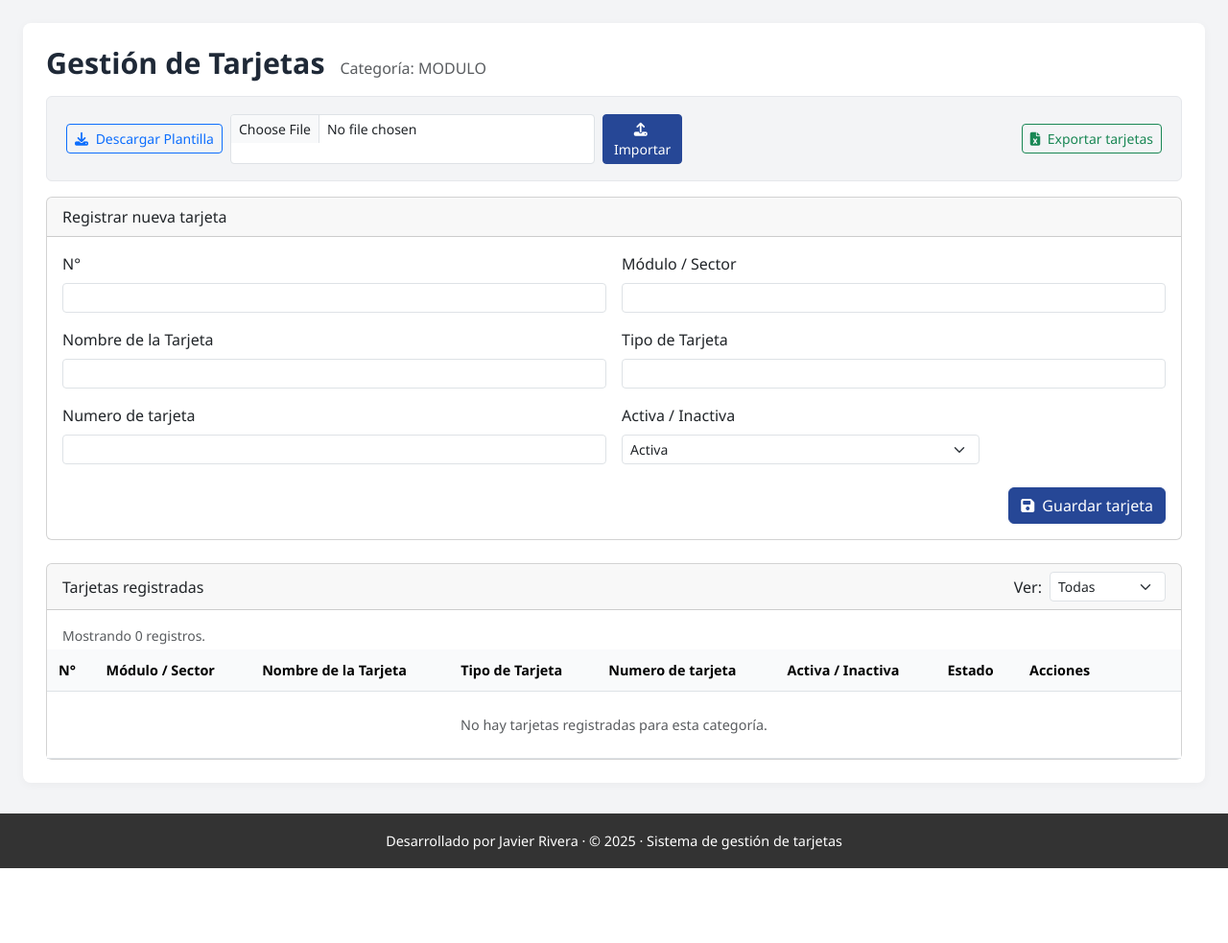
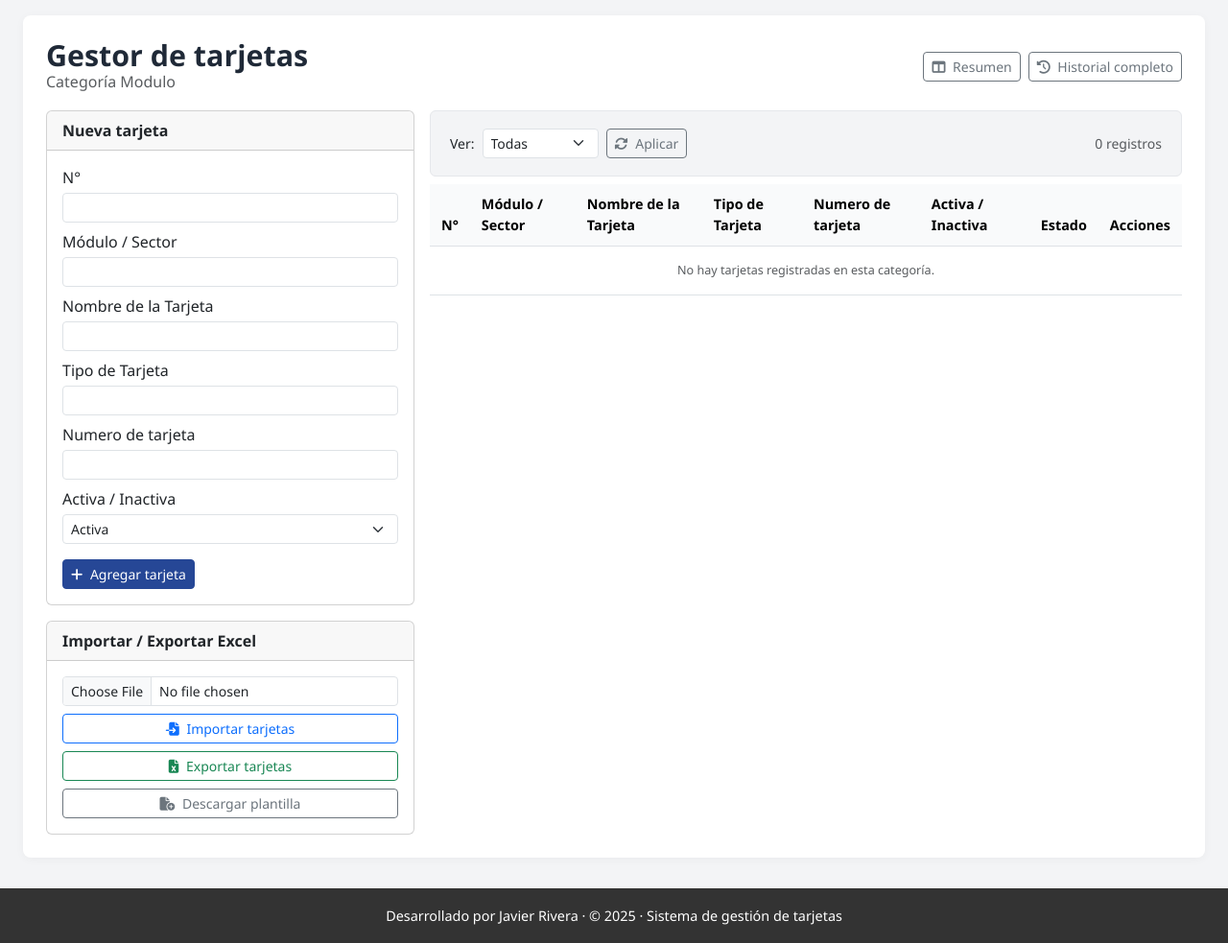
Before and after one commit to Javier-9690/tarjetas-web, a Flask app: page /category/MODULO in a window 1280 px wide. Shown: the part 121-1104 px from the top of the page at 96% size. Before the commit the page ends 1026 px from the top, so only its background shows below. Run offline with Flask 3, Linux system fonts and the light colour scheme; the visitor is signed in with stand-in values (Sample User, id 1); data that the repository does not hold is empty.

Commit message:
Update category.html

```diff
--- a/templates/category.html
+++ b/templates/category.html
@@ -1,155 +1,172 @@
 {% extends "base.html" %}
-{% block title %}Gestión de Tarjetas · {{ category_code }}{% endblock %}
+
+{% block title %}Sistema de gestión de tarjetas · {{ category_code }}{% endblock %}
 
 {% block content %}
-<div class="content-container mt-4">
+<div class="content-container mt-3">
 
-  <!-- Título -->
-  <h2 class="page-title">
-    Gestión de Tarjetas
-    <small class="text-muted ms-2">Categoría: {{ category_code }}</small>
+  <!-- TÍTULO Y ACCIONES SUPERIORES -->
+  <div class="d-flex justify-content-between align-items-center mb-3">
+    <div>
+      <h2 class="page-title mb-1">
+        Gestor de tarjetas
+        <small class="d-block text-muted fs-6">
+          Categoría {{ category_code|capitalize }}
+        </small>
       </h2>
-
-  <!-- Barra superior: plantilla / importar / exportar -->
-  <div class="filter-card mb-3">
-    <div class="row g-2 align-items-center">
-      <!-- Descargar plantilla -->
-      <div class="col-md-auto mb-2 mb-md-0">
-        <a class="btn btn-outline-primary btn-sm"
-           href="{{ url_for('export_cards_template', category_code=category_code) }}">
-          <i class="fa fa-download me-1"></i> Descargar Plantilla
-        </a>
     </div>
 
-      <!-- Input archivo + botón importar -->
-      <div class="col-md-6 col-lg-5 mb-2 mb-md-0">
-        <form class="d-flex gap-2"
-              method="post"
-              action="{{ url_for('import_cards_excel', category_code=category_code) }}"
-              enctype="multipart/form-data">
-          <input type="file"
-                 name="excel_file"
-                 class="form-control form-control-sm"
-                 accept=".xlsx,.xls"
-                 required>
-          <button type="submit" class="btn btn-primary-custom btn-sm">
-            <i class="fa fa-upload me-1"></i> Importar
-          </button>
-        </form>
-      </div>
-
-      <!-- Exportar tarjetas -->
-      <div class="col-md-auto ms-md-auto text-md-end">
-        <a class="btn btn-outline-success btn-sm"
-           href="{{ url_for('export_cards_excel', category_code=category_code) }}">
-          <i class="fa fa-file-excel me-1"></i> Exportar tarjetas
+    <div class="d-flex gap-2">
+      <a href="{{ url_for('summary') }}" class="btn btn-outline-secondary btn-sm">
+        <i class="fa-solid fa-table-columns me-1"></i> Resumen
+      </a>
+      <a href="{{ url_for('category_full_history', category_code=category_code) }}" class="btn btn-outline-secondary btn-sm">
+        <i class="fa-solid fa-clock-rotate-left me-1"></i> Historial completo
       </a>
     </div>
   </div>
-  </div>
 
-  <!-- Card: Registrar nueva tarjeta -->
-  <div class="card mb-4">
-    <div class="card-header">
-      Registrar nueva tarjeta
+  <div class="row g-3">
+    <!-- FORMULARIO IZQUIERDA -->
+    <div class="col-lg-4">
+      <div class="card mb-3">
+        <div class="card-header py-2">
+          <strong>Nueva tarjeta</strong>
         </div>
         <div class="card-body">
           <form method="post" action="{{ url_for('category_view', category_code=category_code) }}">
             <input type="hidden" name="action" value="add">
 
-        <div class="row g-3">
             {% for field_name, label in fields %}
-            <div class="col-md-6">
-              <label class="form-label">{{ label }}</label>
-              <input type="text"
-                     name="{{ field_name }}"
-                     class="form-control form-control-sm"
-                     autocomplete="off">
+              <div class="mb-2">
+                <label class="form-label mb-1">{{ label }}</label>
+                <input type="text" name="{{ field_name }}" class="form-control form-control-sm">
               </div>
             {% endfor %}
-          <div class="col-md-4">
-            <label class="form-label">Activa / Inactiva</label>
+
+            <div class="mb-3">
+              <label class="form-label mb-1">Activa / Inactiva</label>
               <select name="status" class="form-select form-select-sm">
                 <option value="Activa" selected>Activa</option>
                 <option value="Inactiva">Inactiva</option>
               </select>
             </div>
-        </div>
 
-        <div class="mt-4 text-end">
-          <button type="submit" class="btn btn-primary-custom">
-            <i class="fa fa-save me-1"></i> Guardar tarjeta
+            <button type="submit" class="btn btn-primary-custom btn-sm">
+              <i class="fa-solid fa-plus me-1"></i> Agregar tarjeta
             </button>
-        </div>
           </form>
         </div>
       </div>
 
-  <!-- Card: Tabla de tarjetas registradas -->
+      <!-- IMPORTAR / EXPORTAR EXCEL -->
       <div class="card">
-    <div class="card-header d-flex justify-content-between align-items-center">
-      <span>Tarjetas registradas</span>
-      <form class="d-flex align-items-center" method="get">
-        <label class="me-2 mb-0">Ver:</label>
-        <select name="status"
-                class="form-select form-select-sm"
-                onchange="this.form.submit()">
-          <option value="Todas" {% if status_filter == 'Todas' %}selected{% endif %}>Todas</option>
-          <option value="Entregadas" {% if status_filter == 'Entregadas' %}selected{% endif %}>Entregadas</option>
-          <option value="Devueltas" {% if status_filter == 'Devueltas' %}selected{% endif %}>Devueltas</option>
+        <div class="card-header py-2">
+          <strong>Importar / Exportar Excel</strong>
+        </div>
+        <div class="card-body">
+          <form method="post"
+                enctype="multipart/form-data"
+                action="{{ url_for('import_cards_excel', category_code=category_code) }}"
+                class="mb-2">
+            <div class="mb-2">
+              <input type="file"
+                     name="excel_file"
+                     class="form-control form-control-sm"
+                     accept=".xlsx,.xls">
+            </div>
+            <button type="submit" class="btn btn-outline-primary btn-sm w-100">
+              <i class="fa-solid fa-file-import me-1"></i> Importar tarjetas
+            </button>
+          </form>
+
+          <div class="d-flex flex-column gap-2">
+            <a href="{{ url_for('export_cards_excel', category_code=category_code) }}"
+               class="btn btn-outline-success btn-sm w-100">
+              <i class="fa-solid fa-file-excel me-1"></i> Exportar tarjetas
+            </a>
+            <a href="{{ url_for('export_cards_template', category_code=category_code) }}"
+               class="btn btn-outline-secondary btn-sm w-100">
+              <i class="fa-solid fa-file-circle-plus me-1"></i> Descargar plantilla
+            </a>
+          </div>
+        </div>
+      </div>
+    </div>
+
+    <!-- TABLA DERECHA: OCUPA TODO EL ANCHO RESTANTE -->
+    <div class="col-lg-8">
+      <!-- Filtro de estado arriba de la tabla -->
+      <div class="filter-card mb-2">
+        <form class="row g-2 align-items-center"
+              method="get"
+              action="{{ url_for('category_view', category_code=category_code) }}">
+          <div class="col-auto">
+            <label for="statusFilter" class="col-form-label col-form-label-sm">
+              Ver:
+            </label>
+          </div>
+          <div class="col-auto">
+            <select id="statusFilter" name="status" class="form-select form-select-sm">
+              <option value="Todas" {{ 'selected' if status_filter == 'Todas' else '' }}>Todas</option>
+              <option value="Entregadas" {{ 'selected' if status_filter == 'Entregadas' else '' }}>Entregadas</option>
+              <option value="Devueltas" {{ 'selected' if status_filter == 'Devueltas' else '' }}>Devueltas</option>
             </select>
+          </div>
+          <div class="col-auto">
+            <button class="btn btn-outline-secondary btn-sm" type="submit">
+              <i class="fa-solid fa-rotate me-1"></i> Aplicar
+            </button>
+          </div>
+          <div class="col text-end">
+            <span class="text-muted small">
+              {{ rows|length }} registro{{ '' if rows|length == 1 else 's' }}
+            </span>
+          </div>
         </form>
       </div>
 
-    <div class="card-body p-0">
-      <p class="text-muted small px-3 pt-3 mb-1">
-        Mostrando {{ rows|length }} registros.
-      </p>
-
+      <!-- Tabla de tarjetas -->
       <div class="table-responsive">
-        <table class="table table-hover align-middle mb-0 data-table">
+        <table class="table table-sm align-middle data-table mb-0">
           <thead>
             <tr>
-              {% for field_name, label in fields %}
+              {% for _, label in fields %}
                 <th>{{ label }}</th>
               {% endfor %}
               <th>Activa / Inactiva</th>
               <th>Estado</th>
-              <th style="width: 170px;">Acciones</th>
+              <th class="text-center">Acciones</th>
             </tr>
           </thead>
           <tbody>
             {% if rows %}
               {% for r in rows %}
                 <tr>
-                  {% for v in r.values %}
+                  {# AQUÍ ESTABA EL ERROR: usar r["values"] en lugar de r.values #}
+                  {% for v in r["values"] %}
                     <td>{{ v }}</td>
                   {% endfor %}
-                  <td>
-                    <span class="badge rounded-pill
-                      {% if r.card.status == 'Activa' %}bg-success{% else %}bg-secondary{% endif %}">
-                      {{ r.card.status or 'Activa' }}
-                    </span>
-                  </td>
+                  <td>{{ r.card.status or 'Activa' }}</td>
                   <td>{{ r.estado_texto }}</td>
-                  <td>
-                    <div class="table-actions">
-                      <!-- Entrega / Devolución -->
+                  <td class="text-center">
+                    <div class="table-actions justify-content-center">
+                      <!-- Entrega / devolución -->
                       <a href="{{ url_for('deliver_card',
                                           category_code=category_code,
                                           card_id=r.card.id) }}"
-                         class="btn btn-sm btn-outline-primary"
-                         title="Registrar entrega/devolución">
-                        <i class="fa fa-people-arrows"></i>
+                         class="btn btn-outline-primary btn-sm"
+                         title="Entrega / devolución">
+                        <i class="fa-solid fa-person-walking-arrow-right"></i>
                       </a>
 
                       <!-- Historial -->
                       <a href="{{ url_for('card_history',
                                           category_code=category_code,
                                           card_id=r.card.id) }}"
-                         class="btn btn-sm btn-outline-secondary"
-                         title="Ver historial">
-                        <i class="fa fa-clock-rotate-left"></i>
+                         class="btn btn-outline-secondary btn-sm"
+                         title="Historial">
+                        <i class="fa-solid fa-clock-rotate-left"></i>
                       </a>
 
                       <!-- Eliminar -->
@@ -157,12 +174,12 @@
                             action="{{ url_for('delete_card',
                                                category_code=category_code,
                                                card_id=r.card.id) }}"
-                            class="d-inline"
-                            onsubmit="return confirm('¿Eliminar esta tarjeta?');">
+                            onsubmit="return confirm('¿Eliminar esta tarjeta?');"
+                            class="d-inline">
                         <button type="submit"
-                                class="btn btn-sm btn-outline-danger"
-                                title="Eliminar tarjeta">
-                          <i class="fa fa-trash"></i>
+                                class="btn btn-outline-danger btn-sm"
+                                title="Eliminar">
+                          <i class="fa-solid fa-trash"></i>
                         </button>
                       </form>
                     </div>
@@ -171,8 +188,8 @@
               {% endfor %}
             {% else %}
               <tr>
-                <td colspan="{{ fields|length + 3 }}" class="text-center text-muted py-4">
-                  No hay tarjetas registradas para esta categoría.
+                <td colspan="{{ fields|length + 3 }}" class="text-center text-muted small py-3">
+                  No hay tarjetas registradas en esta categoría.
                 </td>
               </tr>
             {% endif %}
@@ -181,6 +198,5 @@
       </div>
     </div>
   </div>
-
 </div>
 {% endblock %}
```
Lines whose indentation alone changed are shown as unchanged.
